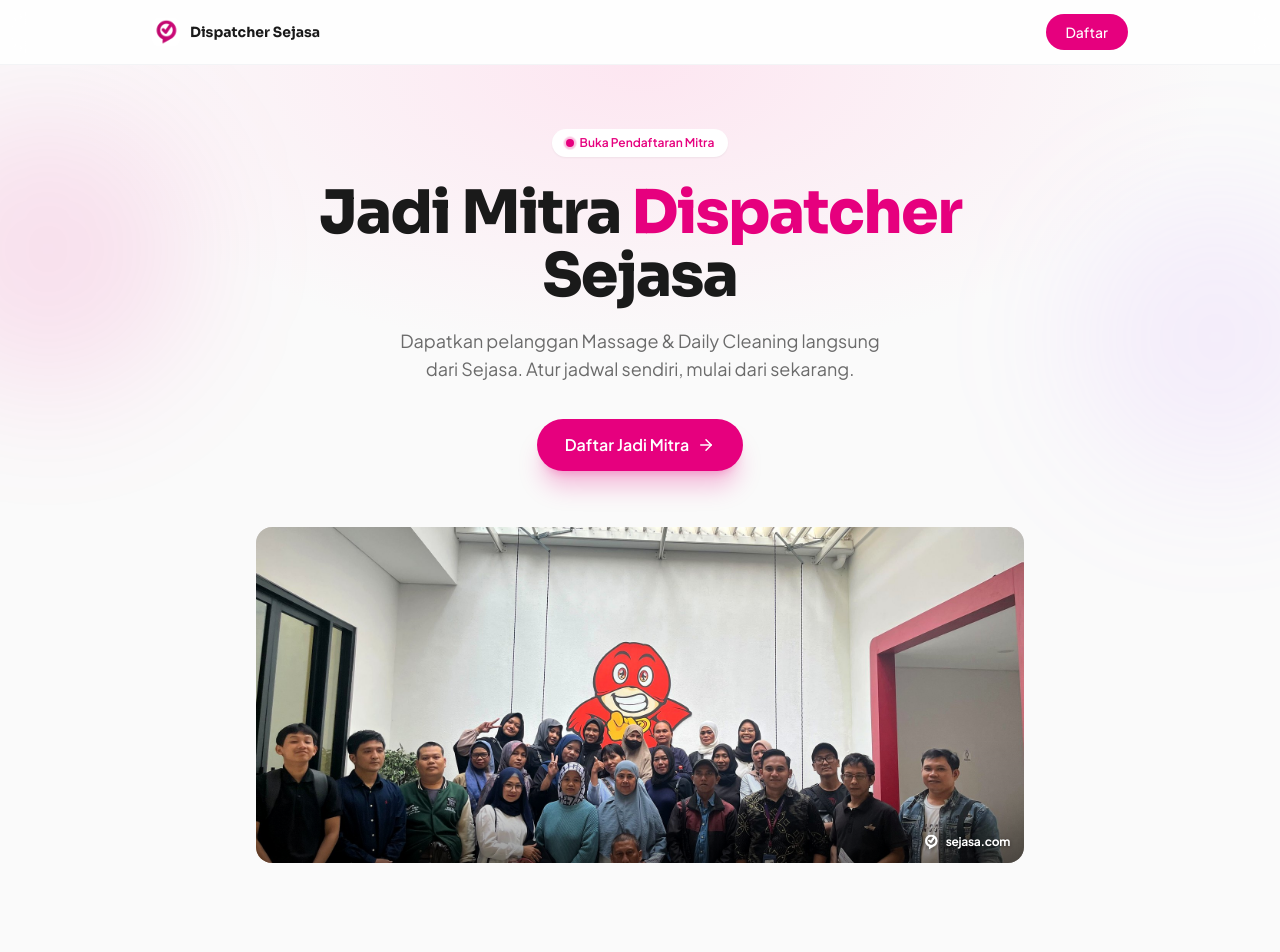
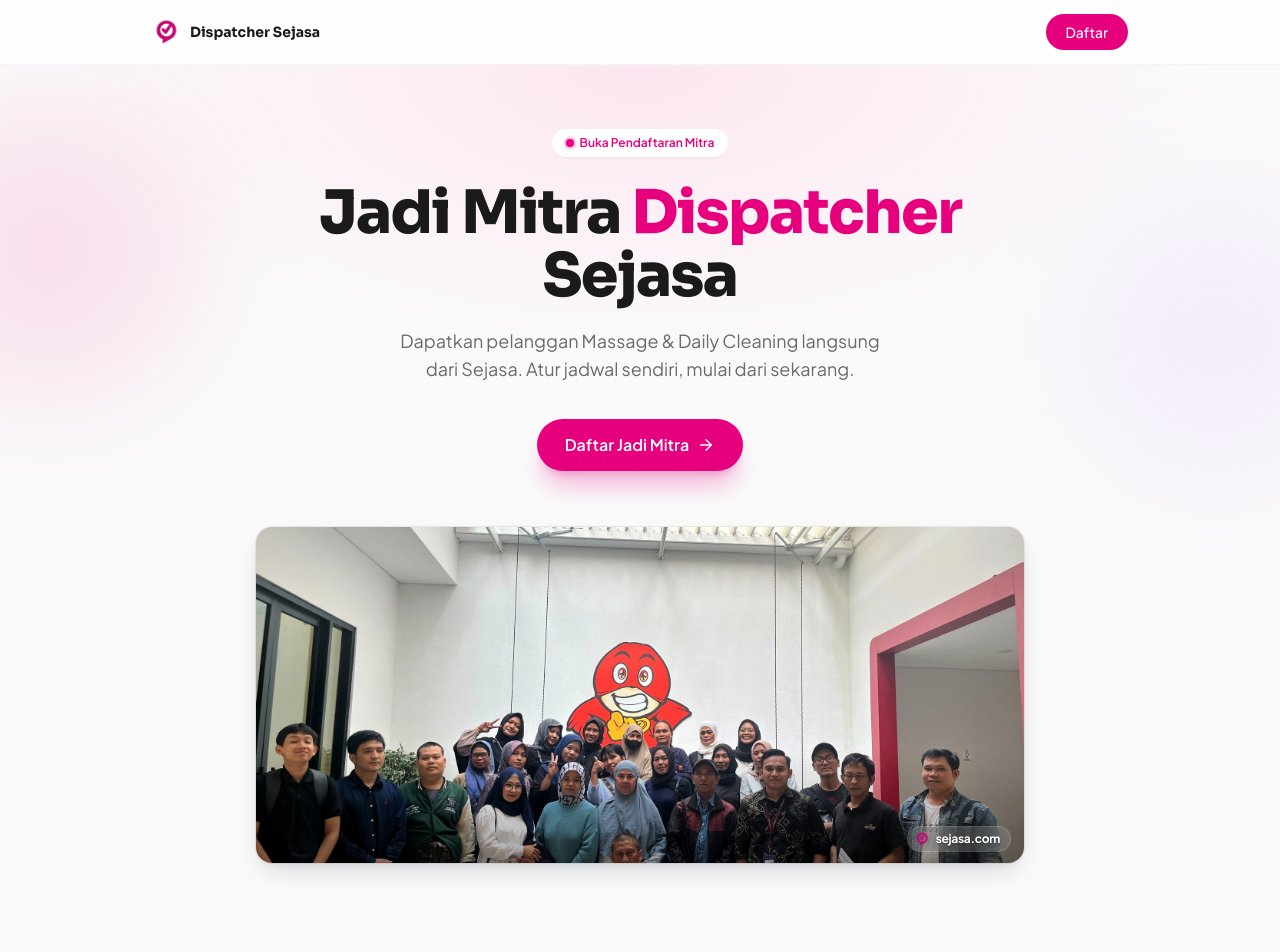
Before and after one commit to sejasaweb-app/rekrutmen-sejasa, a Next.js app: page / in a window 1280 px wide. Shown: the top 952 px of the page. Built offline with nearby package versions, Linux system fonts and the light colour scheme.

Commit message:
style: upgrade shadow, sheen, dan watermark foto jadi frosted-glass

```diff
--- a/components/PhotoPlaceholder.js
+++ b/components/PhotoPlaceholder.js
@@ -8,8 +8,9 @@
  * Placeholder foto — otomatis pakai foto asli kalau file-nya udah ada di public/images/,
  * kalau belum ada, tampilin placeholder yang tetep enak dilihat (bukan broken image icon).
  *
- * Foto asli dikasih frame tipis + watermark "sejasa.com" pojok kanan bawah,
- * biar keliatan proper dan konsisten di semua ukuran layar.
+ * Foto asli dibungkus frame premium: shadow berlapis biar kesan "ngambang",
+ * sheen tipis di atas, watermark "sejasa.com" model frosted-glass pill di
+ * pojok kanan bawah (bukan kotak putih polos), dan efek zoom halus pas di-hover.
  */
 export default function PhotoPlaceholder({
   src,
@@ -22,10 +23,10 @@
 
   return (
     <div
-      className={`relative w-full ${aspect} ${rounded} overflow-hidden ${
+      className={`group relative w-full ${aspect} ${rounded} overflow-hidden ${
         failed
           ? "border-2 border-dashed border-brand/25 bg-gradient-to-br from-brand-light to-gray-50"
-          : "ring-1 ring-inset ring-black/10"
+          : "ring-1 ring-black/[0.06] shadow-[0_2px_6px_rgba(16,24,40,0.06),0_12px_28px_-8px_rgba(16,24,40,0.18)]"
       }`}
     >
       {!failed && (
@@ -34,22 +35,28 @@
             src={src}
             alt={label}
             fill
-            className="object-cover"
+            className="object-cover transition-transform duration-500 ease-out group-hover:scale-[1.045]"
             onError={() => setFailed(true)}
           />
+
+          {/* Sheen tipis di atas biar foto ga keliatan flat */}
+          <div className="pointer-events-none absolute inset-0 bg-gradient-to-b from-white/[0.14] via-transparent to-transparent" />
+
           {watermark && (
             <>
-              {/* Gradient halus biar watermark tetep kebaca di foto terang maupun gelap */}
-              <div className="pointer-events-none absolute inset-x-0 bottom-0 h-[38%] bg-gradient-to-t from-black/45 via-black/10 to-transparent" />
-              <div className="pointer-events-none absolute bottom-2 right-2.5 sm:bottom-3 sm:right-3.5 flex items-center gap-1 sm:gap-1.5 [filter:drop-shadow(0_1px_2px_rgba(0,0,0,0.45))]">
+              {/* Gradient lembut buat depth + jaga kontras watermark */}
+              <div className="pointer-events-none absolute inset-x-0 bottom-0 h-[34%] bg-gradient-to-t from-black/35 to-transparent" />
+
+              {/* Watermark: frosted-glass pill, bukan solid putih */}
+              <div className="pointer-events-none absolute bottom-2.5 right-2.5 sm:bottom-3 sm:right-3.5 flex items-center gap-1.5 rounded-full pl-1.5 pr-2.5 py-1 bg-white/15 backdrop-blur-md ring-1 ring-white/25 shadow-sm">
                 <Image
-                  src="/logo-white.png"
+                  src="/logo.png"
                   alt="Sejasa"
-                  width={18}
-                  height={18}
-                  className="w-3.5 h-3.5 sm:w-[18px] sm:h-[18px] object-contain"
+                  width={16}
+                  height={16}
+                  className="w-3.5 h-3.5 sm:w-4 sm:h-4 object-contain drop-shadow-sm"
                 />
-                <span className="text-white text-[11px] sm:text-xs font-bold tracking-tight">
+                <span className="text-white text-[11px] sm:text-xs font-bold tracking-tight [text-shadow:0_1px_2px_rgba(0,0,0,0.35)]">
                   sejasa.com
                 </span>
               </div>
```
